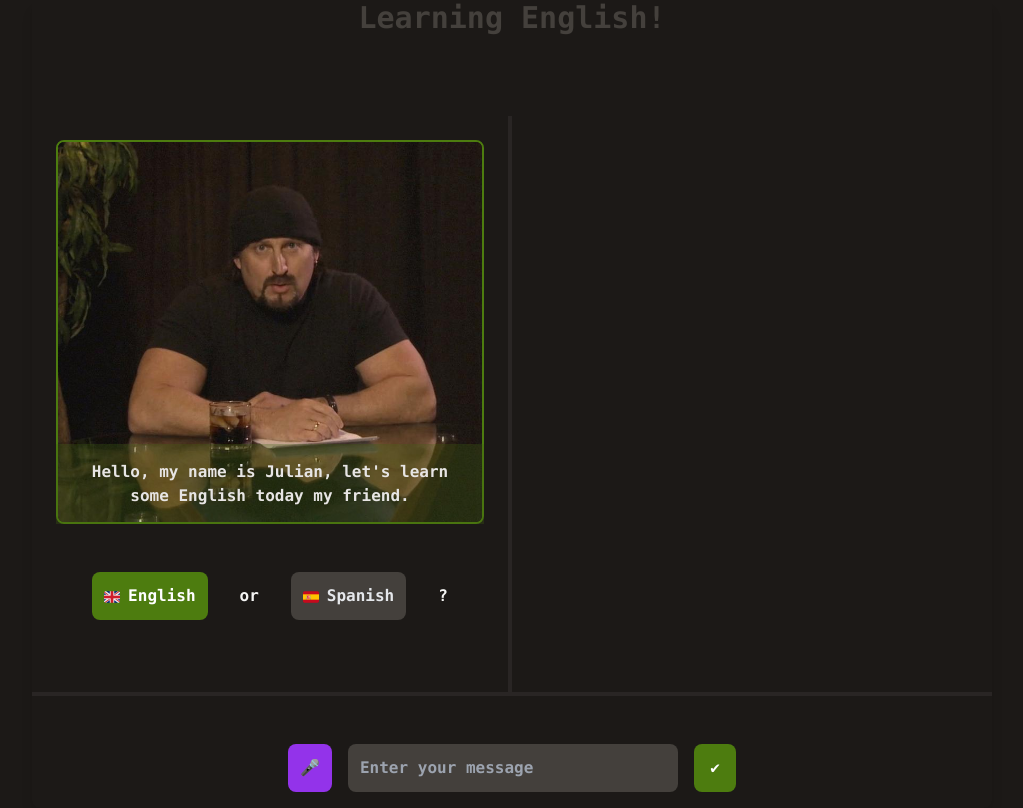
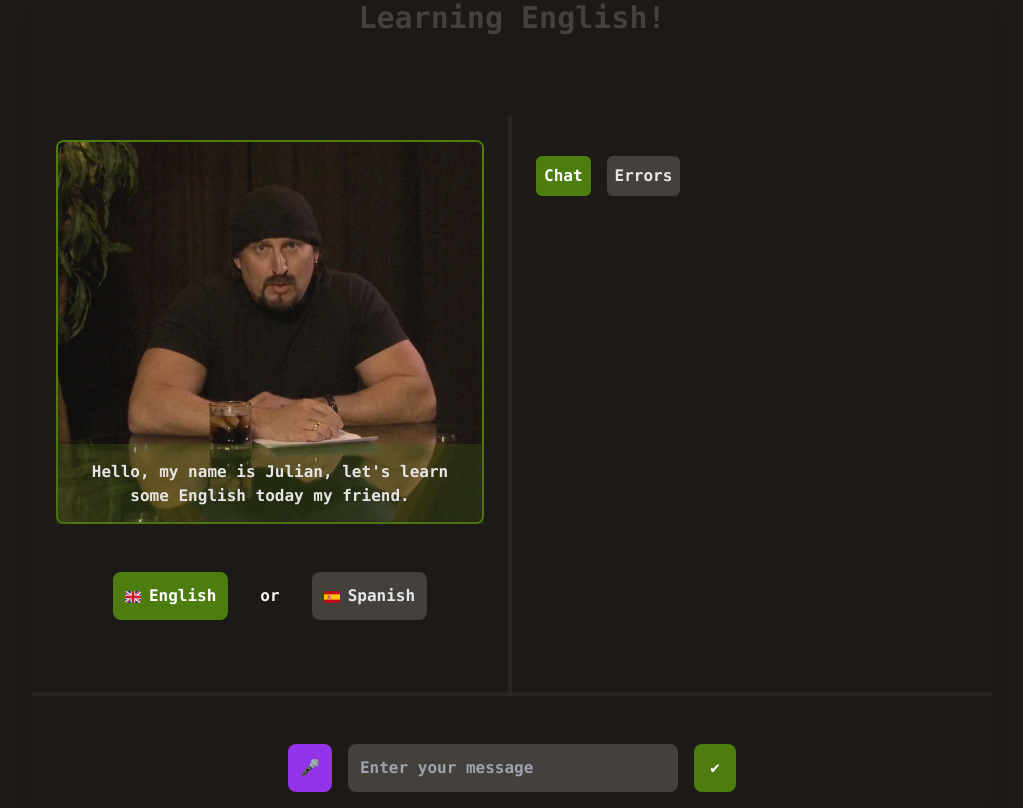
Before and after one commit to maciej-klimek/english-or-spanish, a React (Vite) app in the folder client/: page / in a window 1280 px wide. Shown: the whole page, without its empty margins (128-1151 px from the left). Built offline with nearby package versions, Linux system fonts and the light colour scheme.

Commit message:
error display functionality

```diff
--- a/client/src/App.tsx
+++ b/client/src/App.tsx
@@ -13,12 +13,17 @@ const App: React.FC = () => {
   const [conversationHistory, setConversationHistory] = useState<{ user: string; response?: string }[]>([]);
   const [loading, setLoading] = useState<boolean>(false);
   const [lastAssistantMessage, setLastAssistantMessage] = useState<string>("");
+  const [correctedMessage, setCorrectedMessage] = useState<string>("");
+  const [errorList, setErrorList] = useState<{ badWord: string; correctedWord: string }[]>([]);
+  const [errorInfo, setErrorInfo] = useState<string>("");
+  const [view, setView] = useState<"chat" | "error">("chat");
   const bottomRef = useRef<HTMLDivElement | null>(null);
 
   const handleLanguageChange = (newLanguage: string) => {
     setLanguage(newLanguage);
     setConversationHistory([]);
     setUserInput("");
+    setView("chat");
   };
 
   const handleSubmit = async (): Promise<void> => {
@@ -51,6 +56,18 @@ const App: React.FC = () => {
           index === prevHistory.length - 1 ? { ...entry, response: responseText } : entry
         )
       );
+
+      setCorrectedMessage(parsedResponse.corrected_input.message);
+
+      const errorListData = parsedResponse.corrected_input.error_list;
+      console.log(errorListData);
+      const errorList = errorListData.map((error: [string, string]) => ({
+        badWord: error[0].trim(),
+        correctedWord: error[1].trim(),
+      }));
+
+      setErrorList(errorList);
+      setErrorInfo(parsedResponse.corrected_input.error_info);
     } catch (error) {
       console.error("Error during POST request:", error);
     } finally {
@@ -135,18 +152,56 @@ const App: React.FC = () => {
                   <img src={spanishFlag} alt="Spanish Flag" className="w-4 h-4 inline-block mr-2" />
                   Spanish
                 </button>
-                <div className="mt-3">?</div>
               </div>
             </div>
           </div>
 
           <div className="flex flex-col w-1/2 p-6">
+            <div className="flex mt-4 space-x-4">
+              <button
+                onClick={() => setView("chat")}
+                className={`p-2 rounded-md ${
+                  view === "chat" ? "bg-lime-700 text-white" : "bg-stone-700 text-gray-200"
+                }`}
+              >
+                Chat
+              </button>
+              <button
+                onClick={() => setView("error")}
+                className={`p-2 rounded-md ${
+                  view === "error" ? "bg-lime-700 text-white" : "bg-stone-700 text-gray-200"
+                }`}
+              >
+                Errors
+              </button>
+            </div>
+            {view === "chat" ? (
               <ChatHistory
                 conversationHistory={conversationHistory}
                 loading={loading}
                 textToSpeech={textToSpeech}
                 bottomRef={bottomRef}
               />
+            ) : (
+              <div className="text-stone-300 overflow-y-auto max-h-full">
+                <h3 className="text-xl mb-4">I think you tried to say:</h3>
+                <p className="text-lime-300 mb-4 text-xl">"{correctedMessage}"</p>
+                <h3 className="text-xl mb-4 mt-4 pt-4 border-t-4 border-stone-800">Errors:</h3>
+                {errorList.length > 0 ? (
+                  <ul className="list-disc list-inside">
+                    {errorList.map(({ badWord, correctedWord }, index) => (
+                      <li key={index}>
+                        <span className="text-red-400">{badWord}</span> &rarr;{" "}
+                        <span className="text-lime-300">{correctedWord}</span>
+                      </li>
+                    ))}
+                  </ul>
+                ) : (
+                  <p className="text-gray-400">No errors found.</p>
+                )}
+                <p className="text-gray-300 mt-4 pt-4 border-t-4 border-stone-800">{errorInfo}</p>
+              </div>
+            )}
           </div>
         </div>
         <UserInput
```
Also changed, not shown: 1 other file (tests, documents, lock files or other folders). Lines whose indentation alone changed are shown as unchanged.
